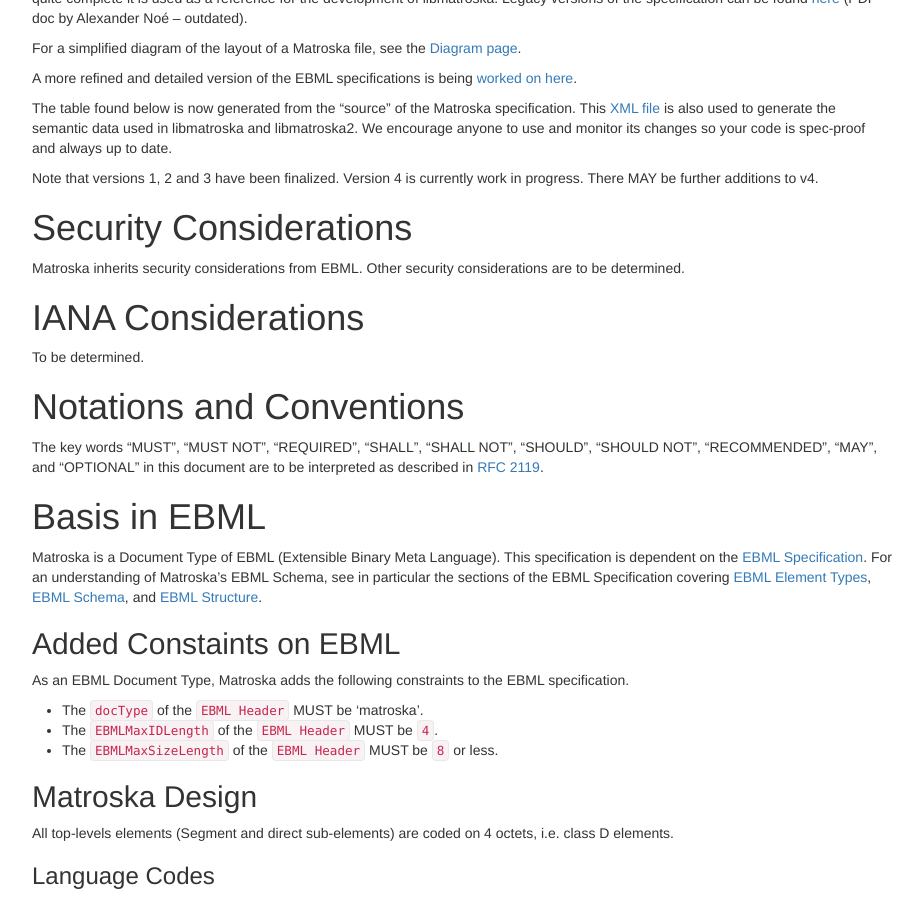
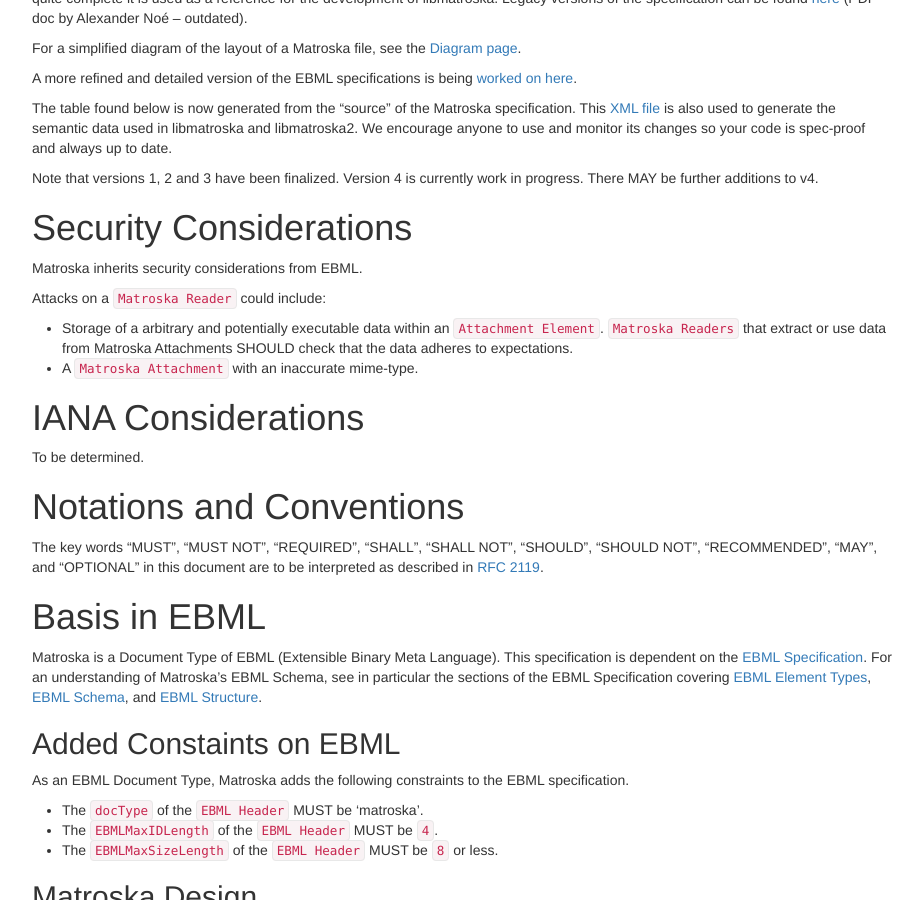
Before and after one commit to ietf-wg-cellar/matroska-specification, a Jekyll site: the page built from index.md, in a window 1280 px wide and 900 px high, scrolled down 673 px. Shown: the whole window, without its empty margins (273-1196 px from the left). Built offline with Jekyll 4.4.1, drawn with Linux system fonts in a browser that asks for light colours.

Commit message:
add security info about attachments

```diff
--- a/index.md
+++ b/index.md
@@ -38,7 +38,12 @@
 
 # Security Considerations
 
-Matroska inherits security considerations from EBML. Other security considerations are to be determined.
+Matroska inherits security considerations from EBML.
+
+Attacks on a `Matroska Reader` could include:
+
+- Storage of a arbitrary and potentially executable data within an `Attachment Element`. `Matroska Readers` that extract or use data from Matroska Attachments SHOULD check that the data adheres to expectations.
+- A `Matroska Attachment` with an inaccurate mime-type.
 
 # IANA Considerations
 
```
Also changed, not shown: attachments.md (+2 -0 lines).
